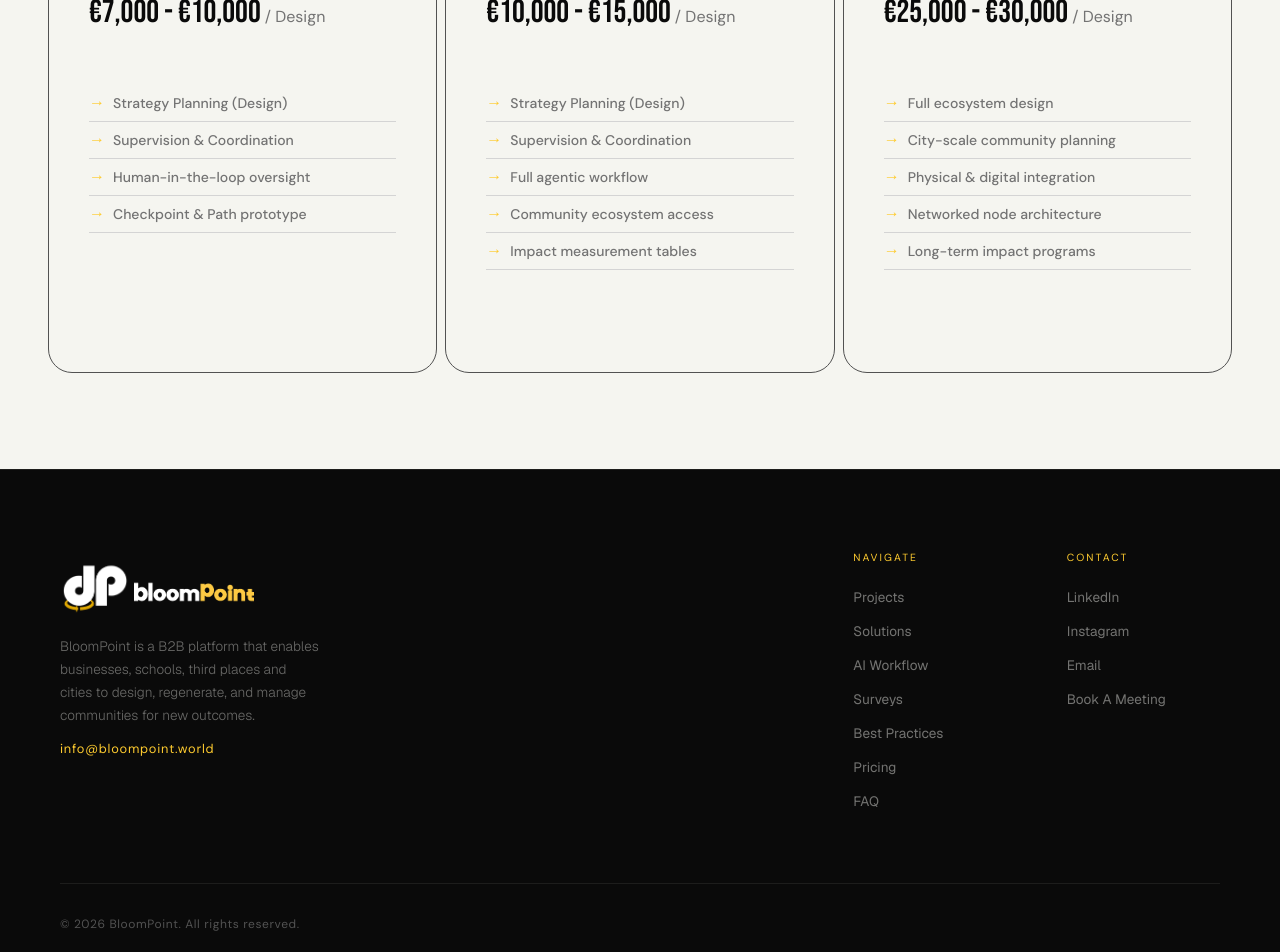
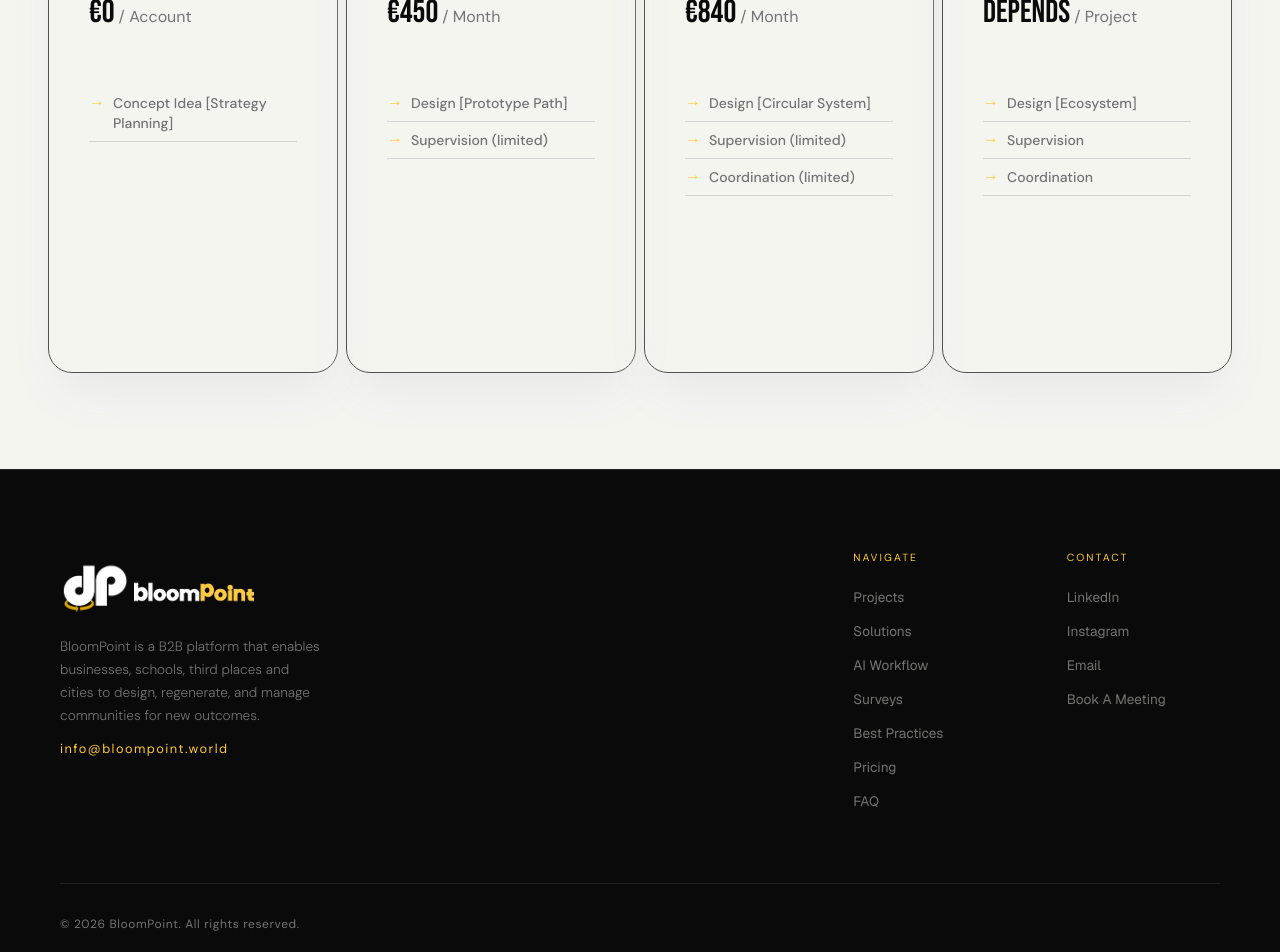
Before and after one commit to ArshamAghababaie/bloompoint-website, a Next.js app: page /pricing in a window 1280 px wide. Shown: the part 640-1592 px from the top of the page. Built offline with nearby package versions, Linux system fonts and the light colour scheme.

Commit message:
update: hero, FAQ, footer, ongoing, solutions, pricing, projects, projects-data

```diff
--- a/src/app/components/FAQ.tsx
+++ b/src/app/components/FAQ.tsx
@@ -101,7 +101,7 @@ export default function FAQ() {
         {faqs.map((faq, i) => {
           const isOpen = openIndex === i;
           return (
-            <div className="border-b-[0.5px] border-neutral-800" key={i}>
+            <div key={i} className="border-b-[0.5px] border-neutral-700/60">
               <button
                 className="flex w-full items-center justify-between gap-6 py-5 text-left cursor-none"
                 onClick={() => toggle(i)}
--- a/src/app/components/Footer.tsx
+++ b/src/app/components/Footer.tsx
@@ -23,8 +23,8 @@ const contactLinks = [
 
 export default function Footer() {
   return (
-    <footer className="relative z-10 bg-neutral-950 px-15 pt-20 pb-10 border-t border-[rgba(245,245,240,0.08)] max-[767px]:px-6 max-[767px]:pt-15 max-[767px]:pb-7.5">
-      <div className="grid grid-cols-[2fr_1fr] gap-15 pb-15 border-b border-[rgba(245,245,240,0.08)] max-[1023px]:grid-cols-2 max-[1023px]:gap-10 max-[767px]:grid-cols-1 max-[767px]:gap-10 max-[767px]:pb-10">
+    <footer className="relative z-10 bg-neutral-950 px-15 pt-20 pb-10 border-t border-[rgba(245,245,240,0.1)] max-[767px]:px-6 max-[767px]:pt-15 max-[767px]:pb-7.5">
+      <div className="grid grid-cols-[2fr_1fr] gap-15 pb-15 border-b border-[rgba(245,245,240,0.1)] max-[1023px]:grid-cols-2 max-[1023px]:gap-10 max-[767px]:grid-cols-1 max-[767px]:gap-10 max-[767px]:pb-10">
         {/* Brand */}
         <div>
           <div className="flex items-center mb-2 text-2xl font-DMSans font-bold">
@@ -44,7 +44,7 @@ export default function Footer() {
             />
           </div>
 
-          <p className="max-w-65 text-[0.85rem] font-light leading-[1.7] text-[rgba(245,245,240,0.4)]">
+          <p className="max-w-65 text-[0.85rem] font-DMSans font-light leading-[1.7] text-neutral-500">
             BloomPoint is a B2B platform that enables businesses, schools, third
             places and cities to design, regenerate, and manage communities for
             new outcomes.
@@ -52,7 +52,7 @@ export default function Footer() {
 
           <a
             href="mailto:info@bloompoint.world"
-            className="block mt-3 font-DMSans text-[0.8rem] tracking-[0.06em] text-yellow no-underline cursor-none"
+            className="block mt-3 font-DMSans text-[0.8rem] tracking-[0.09rem] text-yellow no-underline cursor-none"
           >
             info@bloompoint.world
           </a>
@@ -159,7 +159,7 @@ export default function Footer() {
       </div>
 
       <div className="flex justify-start max-[767px]:justify-center items-center pt-8 max-[767px]:items-start">
-        <span className="font-DMSans text-xs tracking-wider text-neutral-600">
+        <span className="font-DMSans text-xs tracking-wider text-neutral-500">
           © {new Date().getFullYear()} BloomPoint. All rights reserved.
         </span>
       </div>
--- a/src/app/components/Hero.tsx
+++ b/src/app/components/Hero.tsx
@@ -129,7 +129,7 @@ function OrbitRingLayer({
 
   return (
     <div
-      className="absolute left-1/2 top-1/2 -translate-x-1/2 -translate-y-1/2 rounded-full border border-neutral-700 dashed pointer-events-none"
+      className="absolute left-1/2 top-1/2 -translate-x-1/2 -translate-y-1/2 rounded-full border border-neutral-600 dashed pointer-events-none"
       style={{ width: ring.diameter, height: ring.diameter }}
     >
       <div
@@ -286,11 +286,13 @@ export default function Hero() {
           </button>
         </div>
       </div>
-      <div className="z-10 flex items-end absolute bottom-7 left-1/2 w-fit">
+
+      {/* VERTICAL SCROLL SCHEMA */}
+      {/* <div className="z-10 flex items-end absolute bottom-7 left-1/2 w-fit">
         <div className="relative mt-2 w-[0.1rem] rounded-full h-8 overflow-hidden bg-neutral-600">
           <div className="absolute inset-0 bg-yellow animate-scroll-line"></div>
         </div>
-      </div>
+      </div> */}
     </div>
   );
 }
--- a/src/app/components/Ongoing.tsx
+++ b/src/app/components/Ongoing.tsx
@@ -146,7 +146,7 @@ export default function Ongoing() {
                             ))}
                           </div>
                         )}
-                        <div className="pr-4">
+                        <div className="absolute bottom-4 right-10">
                           {/* Arrow */}
                           <svg
                             xmlns="http://www.w3.org/2000/svg"
@@ -154,7 +154,7 @@ export default function Ongoing() {
                             fill="none"
                             stroke="currentColor"
                             strokeWidth={1.5}
-                            className="ml-2 h-6 w-6 shrink-0 -translate-x-2 text-yellow opacity-0 transition-all delay-75 duration-300 lg:group-hover:translate-x-0 lg:group-hover:opacity-100 md:h-7 md:w-7"
+                            className="h-6 w-6 shrink-0 -translate-x-3 text-yellow opacity-0 transition-all delay-150 duration-300 lg:group-hover:translate-x-0 lg:group-hover:opacity-100 md:h-7 md:w-7"
                           >
                             <path
                               strokeLinecap="round"
--- a/src/app/components/Solutions.tsx
+++ b/src/app/components/Solutions.tsx
@@ -146,7 +146,7 @@ export default function Solutions() {
         <div className="relative mr-2 w-6 sm:w-8 rounded-full h-px overflow-hidden bg-neutral-600">
           <div className="absolute inset-0 bg-yellow animate-underline-ltr"></div>
         </div>
-        <p className="uppercase tracking-wider text-[14px] sm:text-lg md:text-xl lg:pointer-fine:text-lg text-neutral-200 font-DMSans font-light">
+        <p className="uppercase tracking-wider text-[14px] sm:text-lg md:text-xl lg:pointer-fine:text-lg text-neutral-300 font-DMSans font-light">
           {/* <span className="animate-text-sweep font-semibold text-xl text-transparent bg-clip-text"> */}
           the growth intelligence loop
         </p>
--- a/src/app/pricing/page.tsx
+++ b/src/app/pricing/page.tsx
@@ -66,7 +66,7 @@ export default function Pricing() {
       name: "Free Trial",
       duration: "2 Weeks",
       amount: "€0",
-      amountSub: "/ Month",
+      amountSub: "/ Account",
       // amount2: "+ €0,000",
       // amountSub2: "/ Setup",
       features: ["Concept Idea [Strategy Planning]"],
@@ -116,7 +116,7 @@ export default function Pricing() {
   ];
 
   const [isSubscription, setIsSubscription] = useState(true);
-  const [displayedSubscription, setDisplayedSubscription] = useState(false);
+  const [displayedSubscription, setDisplayedSubscription] = useState(true);
   const [plansVisible, setPlansVisible] = useState(true);
   const activePlans = displayedSubscription
     ? subscriptionPlans
@@ -144,7 +144,7 @@ export default function Pricing() {
         {activePlans.map((h, i) => (
           <div
             key={i}
-            className={`group reveal reveal-delay-${i + 3} flex-col p-10 border border-neutral-600 rounded-3xl hover:bg-yellow transition-colors duration-200 max-[1023px]:p-8 max-[767px]:p-7`}
+            className={`group reveal reveal-delay-${i + 3} flex-col p-10 border border-neutral-600 shadow-2xl shadow-neutral-200 rounded-3xl hover:bg-yellow transition-colors duration-200 max-[1023px]:p-8 max-[767px]:p-7`}
           >
             {/* first section */}
             <div className="flex-col h-110 max-[1023px]:h-auto">
@@ -186,11 +186,11 @@ export default function Pricing() {
                     key={i}
                     className="flex border-b border-neutral-300 group-hover:border-neutral-600 py-2"
                   >
-                    <span className="flex justify-start items-baseline -mt-1 pr-2 group-hover:text-neutral-700 transition duration-200">
+                    <span className="flex justify-start items-baseline -mt-1 pr-2 group-hover:text-neutral-800 transition duration-200">
                       →
                     </span>
 
-                    <span className="text-sm text-neutral-500 font-DMSans font-medium group-hover:text-neutral-600 transition duration-200">
+                    <span className="text-sm text-neutral-500 font-DMSans font-medium group-hover:text-neutral-800 transition duration-200">
                       {f}
                     </span>
                   </div>
--- a/src/app/projects/[slug]/page.tsx
+++ b/src/app/projects/[slug]/page.tsx
@@ -116,9 +116,9 @@ export default async function ProjectPage({
                   {detailRows.map((row) => (
                     <div
                       key={row.label}
-                      className="flex mb-3 gap-x-2 items-baseline max-[767px]:gap-x-3 max-[767px]:mb-3"
+                      className="flex flex-col mb-3 gap-x-2 items-baseline max-[767px]:gap-x-3 max-[767px]:mb-3"
                     >
-                      <span className="font-DMSans text-sm uppercase tracking-widest text-neutral-950 max-[767px]:text-[0.65rem] max-[767px]:tracking-[0.12em]">
+                      <span className="font-DMSans text-sm uppercase tracking-widest font-bold text-neutral-950 max-[767px]:text-[0.65rem] max-[767px]:tracking-[0.12em]">
                         {row.label}
                       </span>
 
@@ -143,7 +143,7 @@ export default async function ProjectPage({
             </div>
 
             {/* Right column: dashed overview area */}
-            <div className="border border-dashed rounded-4xl p-12 px-18 bg-white/5 text-sm md:text-lg mdtext-xl font-DMSans font-light flex items-center justify-center h-full max-[767px]:mt-8 max-[767px]:p-12 max-[767px]:h-auto">
+            <div className="reveal reveal-delay-2 border border-dashed rounded-4xl p-12 px-18 bg-white/5 text-sm md:text-lg mdtext-xl font-DMSans font-light flex items-center justify-center h-full max-[767px]:mt-8 max-[767px]:p-12 max-[767px]:h-auto">
               {/* <h2 className="text-neutral-950 text-4xl font-bold font-DMSans">
           Overview
         </h2> */}
@@ -186,7 +186,7 @@ export default async function ProjectPage({
               style={{ height: "80vh" }}
             >
               <p className="font-DMSans text-neutral-500 text-lg">
-                The report will be available soon...
+                The document will be available soon...
               </p>
             </div>
           )}
--- a/src/app/projects/page.tsx
+++ b/src/app/projects/page.tsx
@@ -116,7 +116,7 @@ export default function Projects() {
           {/* ALL */}
           <button
             onClick={selectAll}
-            className={`px-4 md:px-4 py-2 md:py-1 rounded-xl font-DMSans text-xs md:text-sm tracking-widest uppercase transition-all duration-300 border ${
+            className={`px-4 md:px-4 py-2 md:py-1 rounded-xl font-DMSans text-xs md:text-sm tracking-widest uppercase transition-all duration-300 border cursor-none ${
               isAllSelected
                 ? "bg-yellow text-neutral-950 border-yellow hover:bg-yellow/70 hover:border-yellow/10"
                 : "bg-transparent text-yellow border-yellow hover:text-yellow/60"
@@ -130,7 +130,7 @@ export default function Projects() {
             <button
               key={category}
               onClick={() => toggleFilter(category)}
-              className={`px-4 md:px-4 py-2 md:py-1 rounded-xl font-DMSans text-xs md:text-sm tracking-widest uppercase transition-all duration-300 border ${
+              className={`px-4 md:px-4 py-2 md:py-1 rounded-xl font-DMSans text-xs md:text-sm tracking-widest uppercase transition-all duration-300 border cursor-none ${
                 selectedFilters.has(category)
                   ? "bg-yellow text-neutral-950 border-yellow hover:bg-yellow/70 hover:border-yellow/10"
                   : "bg-transparent text-yellow border-yellow hover:text-yellow/60"
@@ -146,13 +146,13 @@ export default function Projects() {
           {/* Ongoing */}
           <button
             onClick={() => toggleFilter("Ongoing")}
-            className={`px-4 md:px-4 py-2 md:py-1 rounded-xl font-DMSans text-xs md:text-sm tracking-widest uppercase transition-all duration-300 border ${
+            className={`px-4 md:px-4 py-2 md:py-1 rounded-xl font-DMSans text-xs md:text-sm tracking-widest uppercase transition-all duration-300 border cursor-none ${
               selectedFilters.has("Ongoing")
                 ? "bg-red-500 text-white border-red-500 hover:bg-red-500/70 hover:border-red-500/10"
                 : "bg-transparent text-red-500 border-red-500 hover:text-red-500/60"
             }`}
           >
-            Ongoing{" "}
+            Ongoing
             <span className="opacity-60">
               ({projects.filter((project) => project.ongoing === true).length})
             </span>
@@ -197,14 +197,14 @@ export default function Projects() {
                       {project.subName}
                     </h3>
                   </div>
-
+                  <div className="absolute bottom-2 right-4 ">
                     <svg
                       xmlns="http://www.w3.org/2000/svg"
                       viewBox="0 0 24 24"
                       fill="none"
                       stroke="currentColor"
                       strokeWidth={1.5}
-                    className="w-6 h-6 text-yellow shrink-0 ml-3 -translate-x-2 opacity-0 group-hover:translate-x-0 group-hover:opacity-100 transition-all duration-300 delay-75"
+                      className="w-6 h-6 text-yellow shrink-0 -translate-x-2 opacity-0 group-hover:translate-x-0 group-hover:opacity-100 transition-all duration-300 delay-75"
                     >
                       <path
                         strokeLinecap="round"
@@ -212,6 +212,7 @@ export default function Projects() {
                         d="M17 8l4 4m0 0l-4 4m4-4H3"
                       />
                     </svg>
+                  </div>
                 </div>
               </div>
 
--- a/src/app/projects/projects-data.ts
+++ b/src/app/projects/projects-data.ts
@@ -127,7 +127,9 @@ export const projects: Project[] = [
     tagline: "food-waste-management",
     state: "old",
     slug: "crouse",
-    overview: `Crouse Food Waste Management pilots Consumption, Food, Waste with a focused research community, connecting behavior, awareness, and practical action to reduce daily food waste at scale through measurable prototyping.`,
+    overview: `Crouse Food Waste Management pilots Consumption, Food, Waste
+    with a focused research community, connecting behavior, awareness, and
+    practical action to reduce daily food waste at scale through measurable prototyping.`,
 
     section1: {
       color: "crouse_blue",
@@ -273,8 +275,7 @@ export const projects: Project[] = [
 
       prototypeOrEcosystem: {
         label: "Ecosystem",
-        value: `• Online Haircare Consultancy (OHC)
-        • Community Care Club (CCC)`,
+        value: `Online Haircare Consultancy (OHC) + Community Care Club (CCC)`,
       },
 
       target: "Community Wellbeing",
```
Lines whose indentation alone changed are shown as unchanged.
